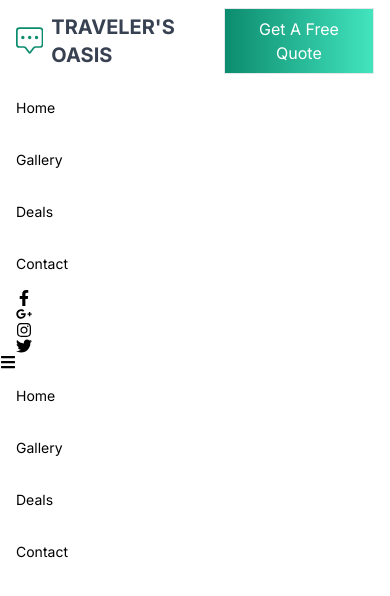
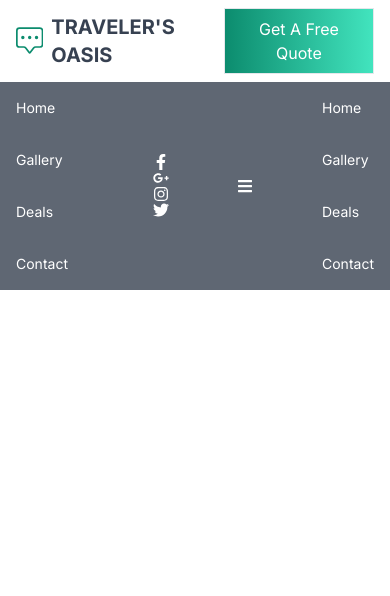
Before and after one commit to radosav-perisic/travelers-oasis, a React (Vite) app: page / in a window 390 px wide. Shown: the top 596 px of the page. Built offline with nearby package versions, Linux system fonts and the light colour scheme.

Commit message:
Add responsive design to Navbar with new styles

```diff
--- a/src/components/Navbar.jsx
+++ b/src/components/Navbar.jsx
@@ -10,7 +10,7 @@ import { BsChatSquareDots } from "react-icons/bs";
 
 const Navbar = () => {
   return (
-    <div>
+    <div className="w-full min-h-[50px] flex justify-between items-center absolute z-10 text-white bg-gray-700/80">
       <ul>
         <li>
           <a href="/">Home</a>
```
